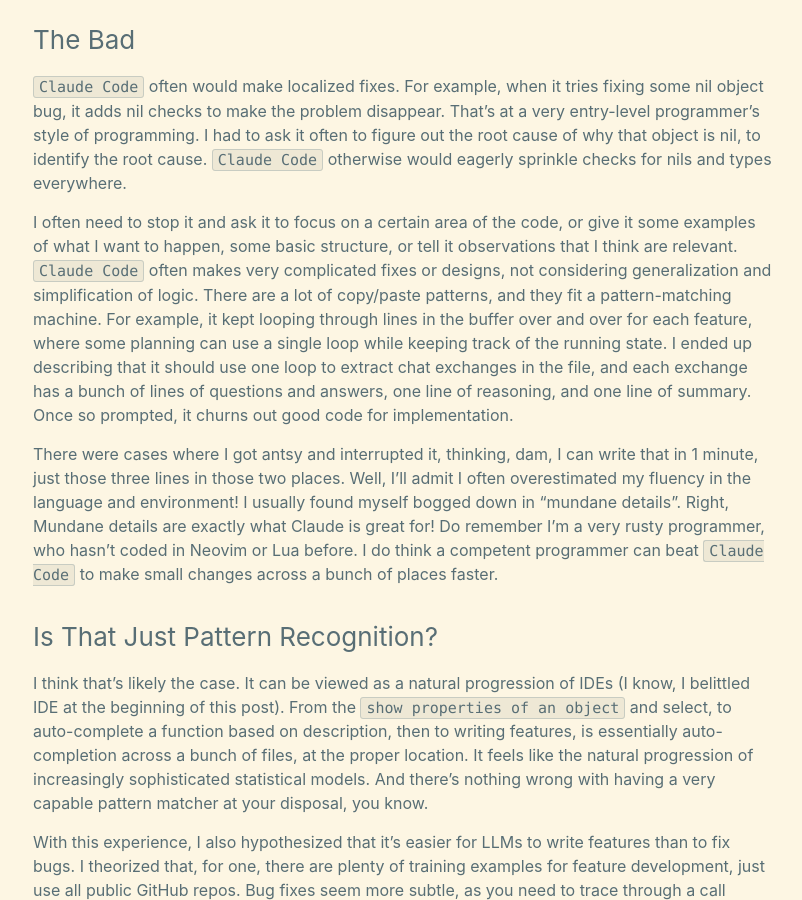
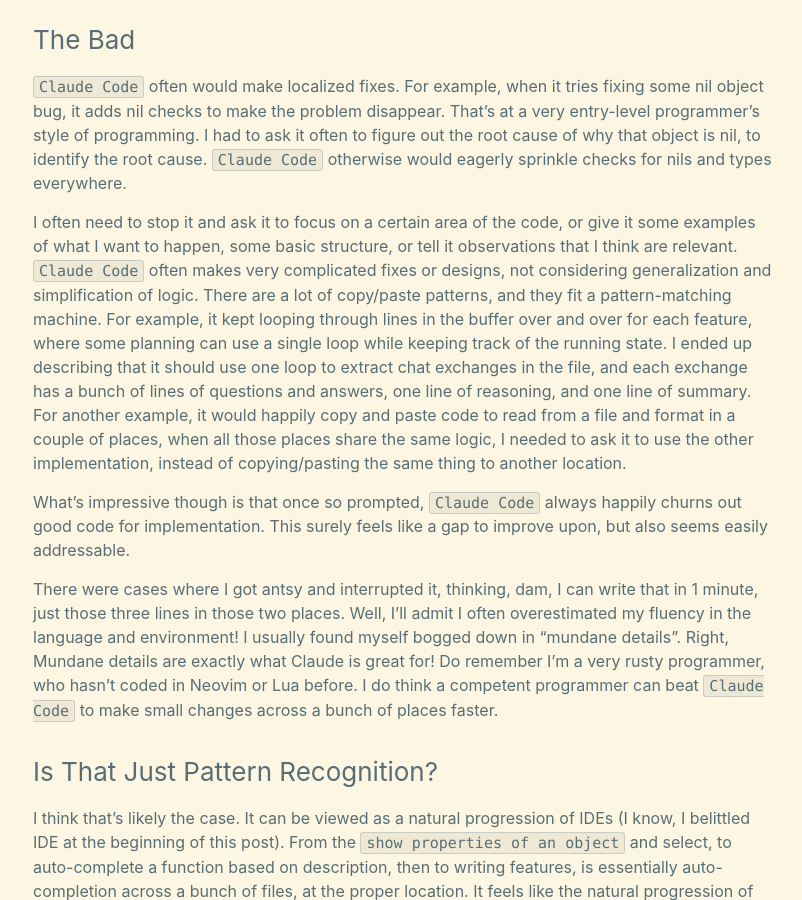
Before and after one commit to xianxu/xianxu.github.io, a Jekyll site: the page built from _posts/2025-04-28-reflection-on-ai-coding.markdown, in a window 1280 px wide and 900 px high, scrolled down 3542 px. Shown: the whole window, without its empty margins (237-1039 px from the left). Built offline with Jekyll 4.4.1, drawn with Linux system fonts in a browser that asks for light colours; comment, search, counter and statistics services are not loaded.

Commit message:
Sync latest _posts from private repo

```diff
--- a/_posts/2025-04-28-reflection-on-ai-coding.markdown
+++ b/_posts/2025-04-28-reflection-on-ai-coding.markdown
@@ -73,7 +73,9 @@
 
 `Claude Code` often would make localized fixes. For example, when it tries fixing some nil object bug, it adds nil checks to make the problem disappear. That's at a very entry-level programmer's style of programming. I had to ask it often to figure out the root cause of why that object is nil, to identify the root cause. `Claude Code` otherwise would eagerly sprinkle checks for nils and types everywhere.
 
-I often need to stop it and ask it to focus on a certain area of the code, or give it some examples of what I want to happen, some basic structure, or tell it observations that I think are relevant. `Claude Code` often makes very complicated fixes or designs, not considering generalization and simplification of logic. There are a lot of copy/paste patterns, and they fit a pattern-matching machine. For example, it kept looping through lines in the buffer over and over for each feature, where some planning can use a single loop while keeping track of the running state. I ended up describing that it should use one loop to extract chat exchanges in the file, and each exchange has a bunch of lines of questions and answers, one line of reasoning, and one line of summary.  Once so prompted, it churns out good code for implementation.
+I often need to stop it and ask it to focus on a certain area of the code, or give it some examples of what I want to happen, some basic structure, or tell it observations that I think are relevant. `Claude Code` often makes very complicated fixes or designs, not considering generalization and simplification of logic. There are a lot of copy/paste patterns, and they fit a pattern-matching machine. For example, it kept looping through lines in the buffer over and over for each feature, where some planning can use a single loop while keeping track of the running state. I ended up describing that it should use one loop to extract chat exchanges in the file, and each exchange has a bunch of lines of questions and answers, one line of reasoning, and one line of summary. For another example, it would happily copy and paste code to read from a file and format in a couple of places, when all those places share the same logic, I needed to ask it to use the other implementation, instead of copying/pasting the same thing to another location.
+
+What's impressive though is that once so prompted, `Claude Code` always happily churns out good code for implementation. This surely feels like a gap to improve upon, but also seems easily addressable.
 
 There were cases where I got antsy and interrupted it, thinking, dam, I can write that in 1 minute, just those three lines in those two places. Well, I'll admit I often overestimated my fluency in the language and environment! I usually found myself bogged down in "mundane details". Right, Mundane details are exactly what Claude is great for! Do remember I'm a very rusty programmer, who hasn't coded in Neovim or Lua before. I do think a competent programmer can beat `Claude Code` to make small changes across a bunch of places faster.
 
```
Also changed, not shown: _posts/2025-01-04-dot-files.markdown (+8 -3 lines).
